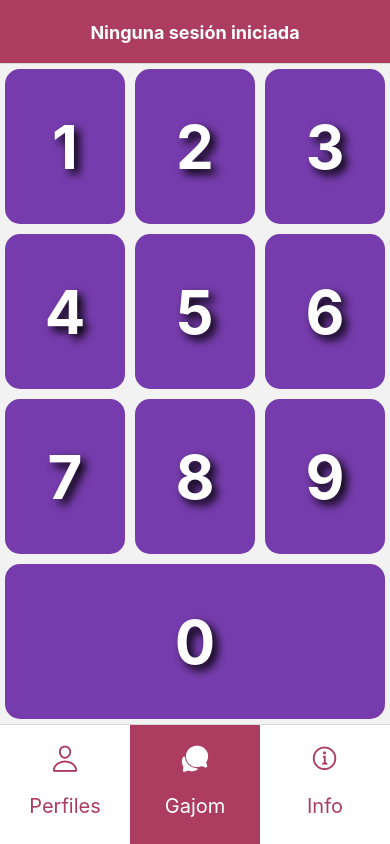
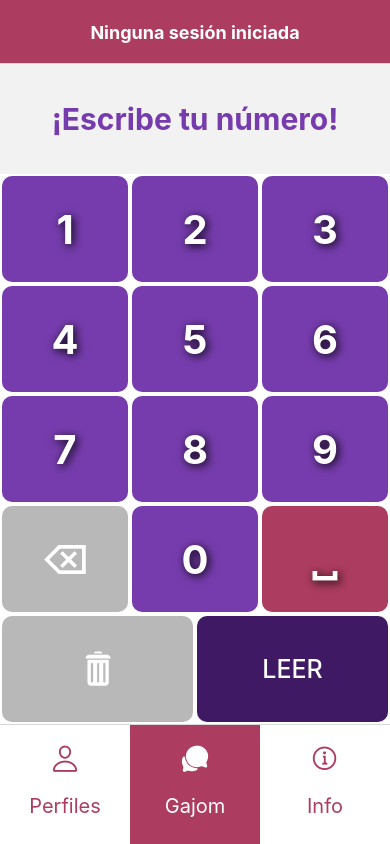
Before and after one commit to jonaymm01/gajom, a React Native app: screen /DictaNumbers in a window 390 px wide. Built offline with nearby package versions, Linux system fonts and the light colour scheme; what react-native-tailwindcss would draw is missing.

Commit message:
Mejorados los Dictadores con nuevas funcionalidades

```diff
--- a/src/components/Pictogram.js
+++ b/src/components/Pictogram.js
@@ -50,7 +50,7 @@ const speak = (text) => {
  */
 export default function Pictogram({...props}) {
   const oneWord = (props.data.name.trim().indexOf(' ') == -1) ? true : false;
-  const otrosKeys = ['Otro', 'Otra', 'Otros', 'Otras'];
+  const otrosKeys = ['Otro', 'Otra', 'Otros', 'Otras', 'Todos'];
   if (props.data.hasOwnProperty('img')) {
     return (
       <TouchableOpacity style={((props.data.content.length > 0) ? pictoStyles.baseNoTerminal : pictoStyles.baseTerminal)} onPress={() => {speak(props.data.name); props.setPressed(props.data.name)}}>
--- a/src/pages/talker/DictaLetters.jsx
+++ b/src/pages/talker/DictaLetters.jsx
@@ -1,5 +1,5 @@
 import React, {useState, useEffect} from 'react';
-import {Text, View, ScrollView, StyleSheet, SafeAreaView, TouchableOpacity} from 'react-native';
+import {Text, View, ScrollView, StyleSheet, SafeAreaView, TouchableOpacity, Pressable, Image} from 'react-native';
 import {palette, styles} from '../../styles/styles';
 import * as Speech from 'expo-speech';
 
@@ -26,6 +26,8 @@ const speak = (letter) => {
  */
 export function DictaLetters() {
 
+  const [word, setWord] = useState('');
+
   const letters1 = ['A', 'B', 'C', 'D'];
   const letters2 = ['E', 'F', 'G', 'H'];
   const letters3 = ['I', 'J', 'K', 'L'];
@@ -36,13 +38,11 @@ export function DictaLetters() {
   const letters = [letters1, letters2, letters3, letters4, letters5, letters6, letters7];
 
   const letterRow = (list) => list.map( (letter, index) =>
-    <>
-      <TouchableOpacity key={'row:'+index} style={talkerStyles.button} onPress={() => speak(letter)}>
-            <View key={'row:'+index} style={styles.button_container}>
-              <Text key={'row:'+index} style={talkerStyles.button_text}> {letter} </Text>
-            </View>
-        </TouchableOpacity>
-    </>
+    <TouchableOpacity key={'row:'+index} style={talkerStyles.button} onPress={() => {setWord(word+letter); speak(letter)}}>
+          <View key={'row:'+index} style={styles.button_container}>
+            <Text key={'row:'+index} style={talkerStyles.button_text}> {letter} </Text>
+          </View>
+      </TouchableOpacity>
   )
 
   const lettersRows = letters.map((list, index) =>
@@ -51,9 +51,51 @@ export function DictaLetters() {
     </View>
   )
 
+  const deleteButton =
+    <TouchableOpacity
+        style={[talkerStyles.button, {backgroundColor: palette.gray}]}
+        onPress={() => {
+          setWord('');
+        }}
+      >
+        <Image source={require('../../../assets/trash_icon.png')} tintColor={'#fff'} resizeMode='contain' style={{maxWidth: 40, maxHeight: 40, margin: 10, alignSelf: 'center'}} />
+    </TouchableOpacity>
+
+const deleteLastButton =
+<TouchableOpacity
+    style={[talkerStyles.button, {backgroundColor: palette.gray}]}
+    onPress={() => {
+      setWord(word.slice(0, -1));
+    }}
+  >
+  <View style={{justifyContent: 'center', alignItems: 'center', flex: 1}}>
+    <Text style={{fontSize: 40, color: '#fff', fontWeight: '500'}}>⌫</Text>
+  </View>
+</TouchableOpacity>
+
+const sayWordButton =
+<TouchableOpacity
+    style={[talkerStyles.button, {backgroundColor: palette.darkViolet}]}
+    onPress={() => {
+      speak(word);
+    }}
+  >
+  <View style={{justifyContent: 'center', alignItems: 'center', flex: 1}}>
+    <Text style={{fontSize: 25, color: '#fff', fontWeight: '500'}}>LEER</Text>
+  </View>
+</TouchableOpacity>
+
   return (
     <View style={{flex: 1}}>
+      <View style={{flex: 1, justifyContent: 'center', alignItems: 'center'}}>
+        <Text style={talkerStyles.word}> {(word == '') ? '¡Deletrea tu palabra!' : word} </Text>
+      </View>
       {lettersRows}
+      <View style={{flex:1, flexDirection: 'row'}}>
+        {deleteButton}
+        {sayWordButton}
+        {deleteLastButton}
+      </View>
     </View>
   );
 }
@@ -73,4 +115,9 @@ const talkerStyles = StyleSheet.create({
     textShadowOffset: {width: 2, height: 2},
     textShadowRadius: 10,
   },
+  word: {
+    color: palette.violet,
+    fontSize: 30,
+    fontWeight: 'bold',
+  }
 });
--- a/src/pages/talker/DictaNumbers.jsx
+++ b/src/pages/talker/DictaNumbers.jsx
@@ -1,5 +1,5 @@
 import React, {useState, useEffect} from 'react';
-import {Text, View, ScrollView, StyleSheet, SafeAreaView, TouchableOpacity} from 'react-native';
+import {Text, View, ScrollView, StyleSheet, SafeAreaView, TouchableOpacity, Pressable, Image} from 'react-native';
 import {palette, styles} from '../../styles/styles';
 import * as Speech from 'expo-speech';
 
@@ -7,8 +7,9 @@ import * as Speech from 'expo-speech';
  * Método para reproducir el número
  * @param {string} text
  */
-const speak = (num) => {
-  Speech.speak(num);
+const speak = (letter) => {
+  let l = letter;
+  Speech.speak(l);
 };
 
 /**
@@ -17,75 +18,87 @@ const speak = (num) => {
  */
 export function DictaNumbers() {
 
-  return (
-    <SafeAreaView style={{flex: 1}}>
-      <View style={{flexDirection: 'row', flex: 1}}>
-        <TouchableOpacity style={talkerStyles.button} onPress={() => speak('1')}>
-            <View style={styles.button_container}>
-              <Text style={talkerStyles.button_text}> 1 </Text>
+  const [word, setWord] = useState('');
+
+  const letters1 = ['1', '2', '3'];
+  const letters2 = ['4', '5', '6'];
+  const letters3 = ['7', '8', '9'];
+  const letters = [letters1, letters2, letters3];
+
+  const letterRow = (list) => list.map( (letter, index) =>
+    <TouchableOpacity key={'row:'+index} style={talkerStyles.button} onPress={() => {setWord(word+letter); speak(letter)}}>
+          <View key={'row:'+index} style={styles.button_container}>
+            <Text key={'row:'+index} style={talkerStyles.button_text}> {letter} </Text>
           </View>
       </TouchableOpacity>
-        <TouchableOpacity style={talkerStyles.button} onPress={() => speak('2')}>
-            <View style={styles.button_container}>
-              <Text style={talkerStyles.button_text}> 2 </Text>
+  )
+
+  const lettersRows = letters.map((list, index) =>
+    <View key={'rows:'+index} style= {{flex: 1,backgroundColor: '#fff', flexDirection: 'row', justifyContent: 'center'}}>
+      {letterRow(list)}
+    </View>
+  )
+
+  const deleteButton =
+    <TouchableOpacity
+        style={[talkerStyles.button, {backgroundColor: palette.gray}]}
+        onPress={() => {
+          setWord('');
+        }}
+      >
+      <View style={{flex: 1, justifyContent: 'center'}}>
+        <Image source={require('../../../assets/trash_icon.png')} tintColor={'#fff'} resizeMode='contain' style={{maxWidth: 40, maxHeight: 40, alignSelf: 'center'}} />
       </View>
     </TouchableOpacity>
-        <TouchableOpacity style={talkerStyles.button} onPress={() => speak('3')}>
-            <View style={styles.button_container}>
-              <Text style={talkerStyles.button_text}> 3 </Text>
+
+const deleteLastButton =
+<TouchableOpacity
+    style={[talkerStyles.button, {backgroundColor: palette.gray}]}
+    onPress={() => {
+      setWord(word.slice(0, -1));
+    }}
+  >
+  <View style={{justifyContent: 'center', alignItems: 'center', flex: 1}}>
+    <Text style={{fontSize: 40, color: '#fff', fontWeight: '500'}}>⌫</Text>
   </View>
 </TouchableOpacity>
-      </View>
-      <View style={{flexDirection: 'row', flex: 1}}>
-        <TouchableOpacity style={talkerStyles.button} onPress={() => speak('4')}>
-            <View style={styles.button_container}>
-              <Text style={talkerStyles.button_text}> 4 </Text>
+
+const sayWordButton =
+<TouchableOpacity
+    style={[talkerStyles.button, {backgroundColor: palette.darkViolet}]}
+    onPress={() => {
+      speak(word);
+    }}
+  >
+  <View style={{justifyContent: 'center', alignItems: 'center', flex: 1}}>
+    <Text style={{fontSize: 25, color: '#fff', fontWeight: '500'}}>LEER</Text>
   </View>
 </TouchableOpacity>
-        <TouchableOpacity style={talkerStyles.button} onPress={() => speak('5')}>
-            <View style={styles.button_container}>
-              <Text style={talkerStyles.button_text}> 5 </Text>
+
+  return (
+    <View style={{flex: 1}}>
+      <View style={{flex: 1, justifyContent: 'center', alignItems: 'center'}}>
+        <Text style={talkerStyles.word}> {(word == '') ? '¡Escribe tu número!' : word} </Text>
       </View>
-        </TouchableOpacity>
-        <TouchableOpacity style={talkerStyles.button} onPress={() => speak('6')}>
-            <View style={styles.button_container}>
-              <Text style={talkerStyles.button_text}> 6 </Text>
-            </View>
-        </TouchableOpacity>
-      </View>
-      <View style={{flexDirection: 'row', flex: 1}}>
-        <TouchableOpacity style={talkerStyles.button} onPress={() => speak('7')}>
-            <View style={styles.button_container}>
-              <Text style={talkerStyles.button_text}> 7 </Text>
-            </View>
-        </TouchableOpacity>
-        <TouchableOpacity style={talkerStyles.button} onPress={() => speak('8')}>
-            <View style={styles.button_container}>
-              <Text style={talkerStyles.button_text}> 8 </Text>
-            </View>
-        </TouchableOpacity>
-        <TouchableOpacity style={talkerStyles.button} onPress={() => speak('9')}>
-            <View style={styles.button_container}>
-              <Text style={talkerStyles.button_text}> 9 </Text>
-            </View>
-        </TouchableOpacity>
-      </View>
-      <View style={{flexDirection: 'row', flex: 1}}>
-        <TouchableOpacity style={[ {backgroundColor: '#fff'}]}>
-            <View style={styles.button_container}>
-            </View>
-        </TouchableOpacity>
-        <TouchableOpacity style={talkerStyles.button} onPress={() => speak('0')}>
+      {lettersRows}
+      <View style= {{flex: 1,backgroundColor: '#fff', flexDirection: 'row', justifyContent: 'center'}}>
+        {deleteLastButton}
+        <TouchableOpacity style={talkerStyles.button} onPress={() => {setWord(word+'0'); speak('0')}}>
           <View style={styles.button_container}>
             <Text style={talkerStyles.button_text}> 0 </Text>
           </View>
         </TouchableOpacity>
-        <TouchableOpacity style={[ {backgroundColor: '#fff'}]}>
+        <TouchableOpacity style={[talkerStyles.button, {backgroundColor: palette.red}]} onPress={() => {setWord(word+' ')}}>
           <View style={styles.button_container}>
+            <Text style={talkerStyles.button_text}> ␣ </Text>
           </View>
         </TouchableOpacity>
       </View>
-    </SafeAreaView>
+      <View style= {{flex: 1,backgroundColor: '#fff', flexDirection: 'row', justifyContent: 'center'}}>
+        {deleteButton}
+        {sayWordButton}
+      </View>
+    </View>
   );
 }
 
@@ -93,17 +106,20 @@ const talkerStyles = StyleSheet.create({
   button: {
     flex: 1,
     backgroundColor: palette.violet,
-    margin: 5,
-    borderRadius: 15,
-    elevation: 3
+    margin: 2,
+    borderRadius: 10,
   },
   button_text: {
     color: '#fff',
     fontWeight: 'bold',
-    fontSize: 60,
+    fontSize: 40,
     textShadowColor: 'black',
-    textShadowOffset: {width: 5, height: 5},
+    textShadowOffset: {width: 2, height: 2},
     textShadowRadius: 10,
-    borderRadius: 5,
   },
+  word: {
+    color: palette.violet,
+    fontSize: 30,
+    fontWeight: 'bold',
+  }
 });
```
Also changed, not shown: src/content/DefaultPictos.js (+64 -7 lines). Lines whose indentation alone changed are shown as unchanged.
